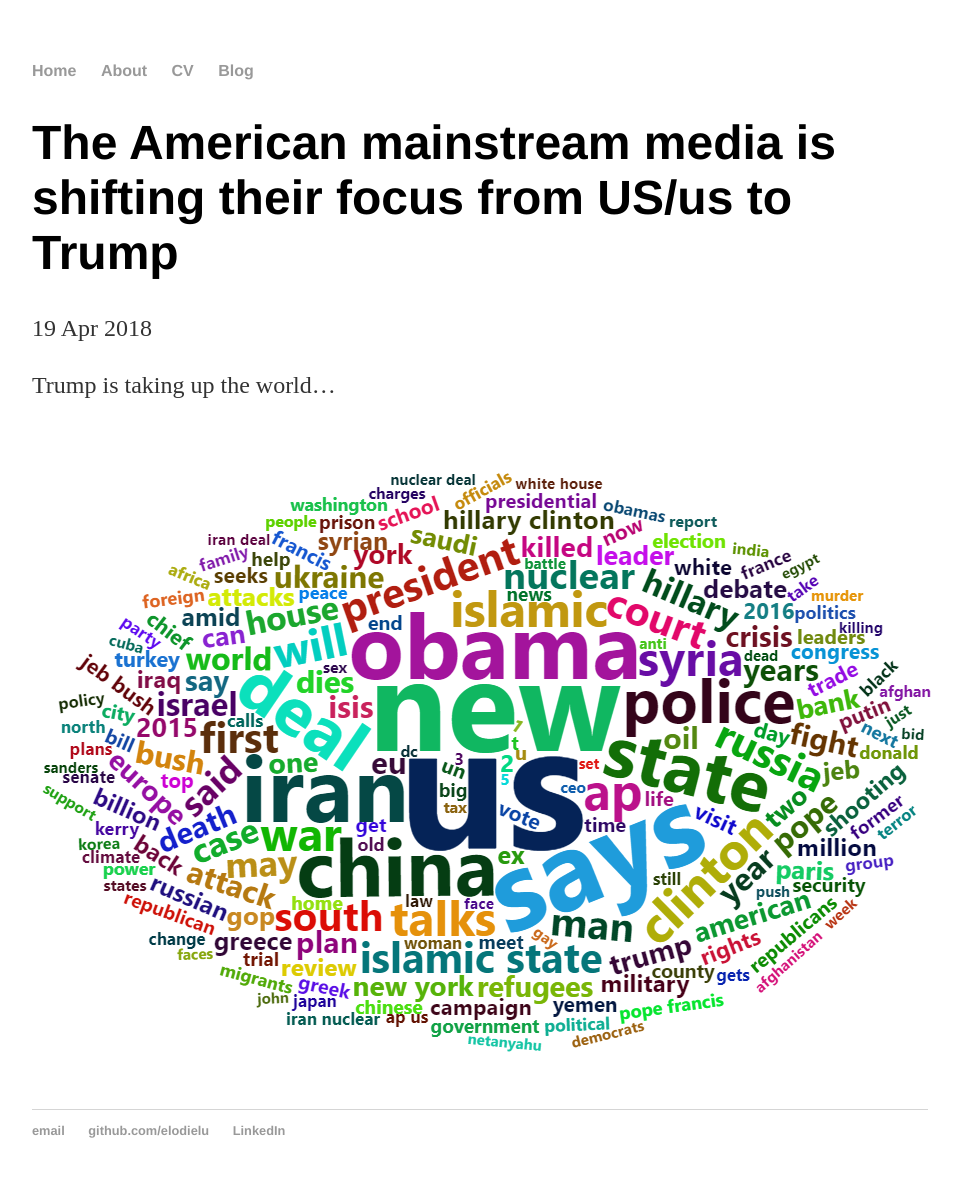
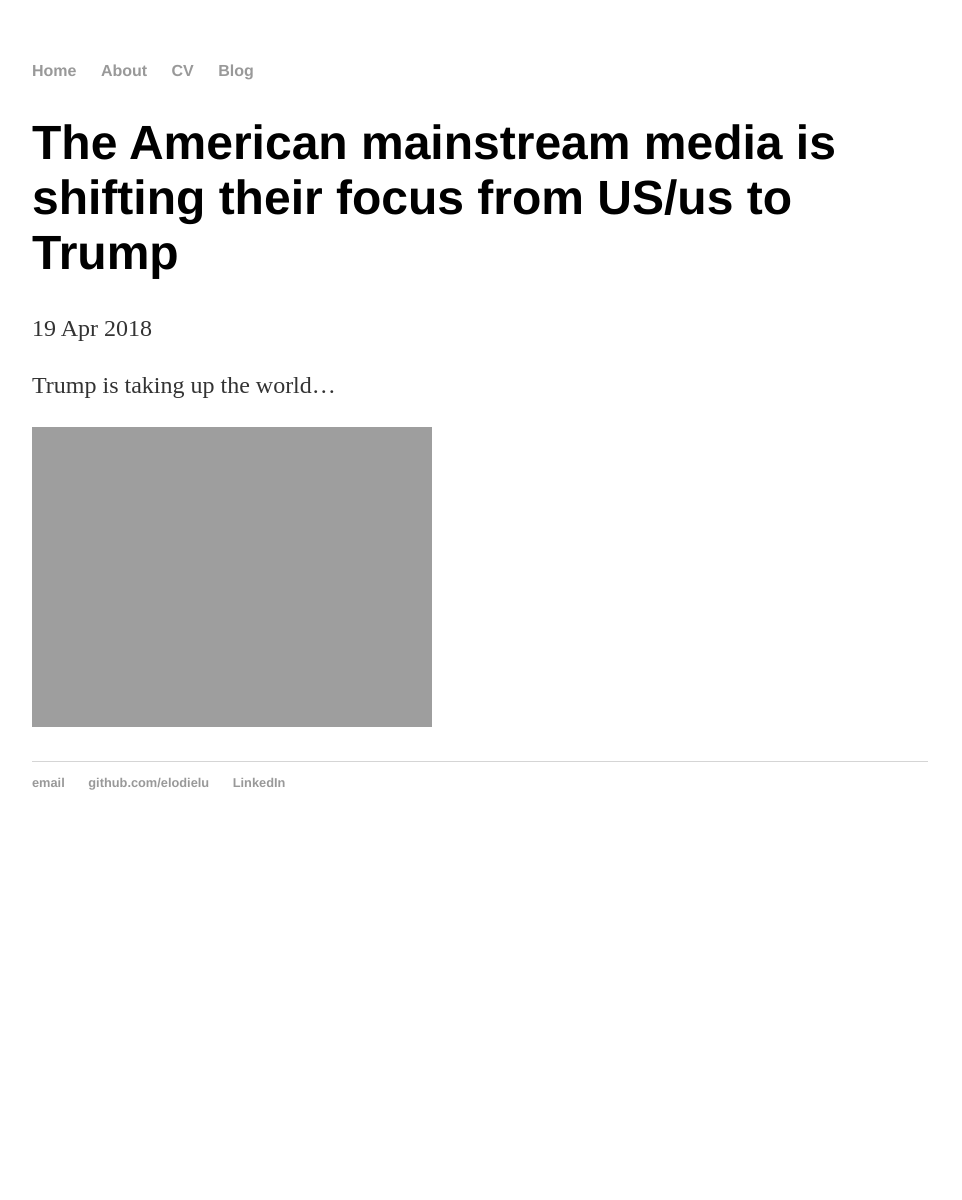
Before and after one commit to elodielu/elodielu.github.io, a Jekyll site: the page built from _posts/2018-04-19-text-analysis-media.md, in a window 1280 px wide. Shown: the whole page, without its empty margins (160-1122 px from the left). Built offline with Jekyll 4.4.1, drawn with Linux system fonts in a browser that asks for light colours; after the commit the page ends 900 px from its top, so only the background shows below that.

Commit message:
Update 2018-04-19-text-analysis-media.md

```diff
--- a/_posts/2018-04-19-text-analysis-media.md
+++ b/_posts/2018-04-19-text-analysis-media.md
@@ -6,4 +6,4 @@
 
 Trump is taking up the world...
 
-![alt text](https://elodielu.github.io/picture/2014.png "2014")
+![alt text](https://elodielu.github.io/picture/wordcloud.png "wordcloud")
```
